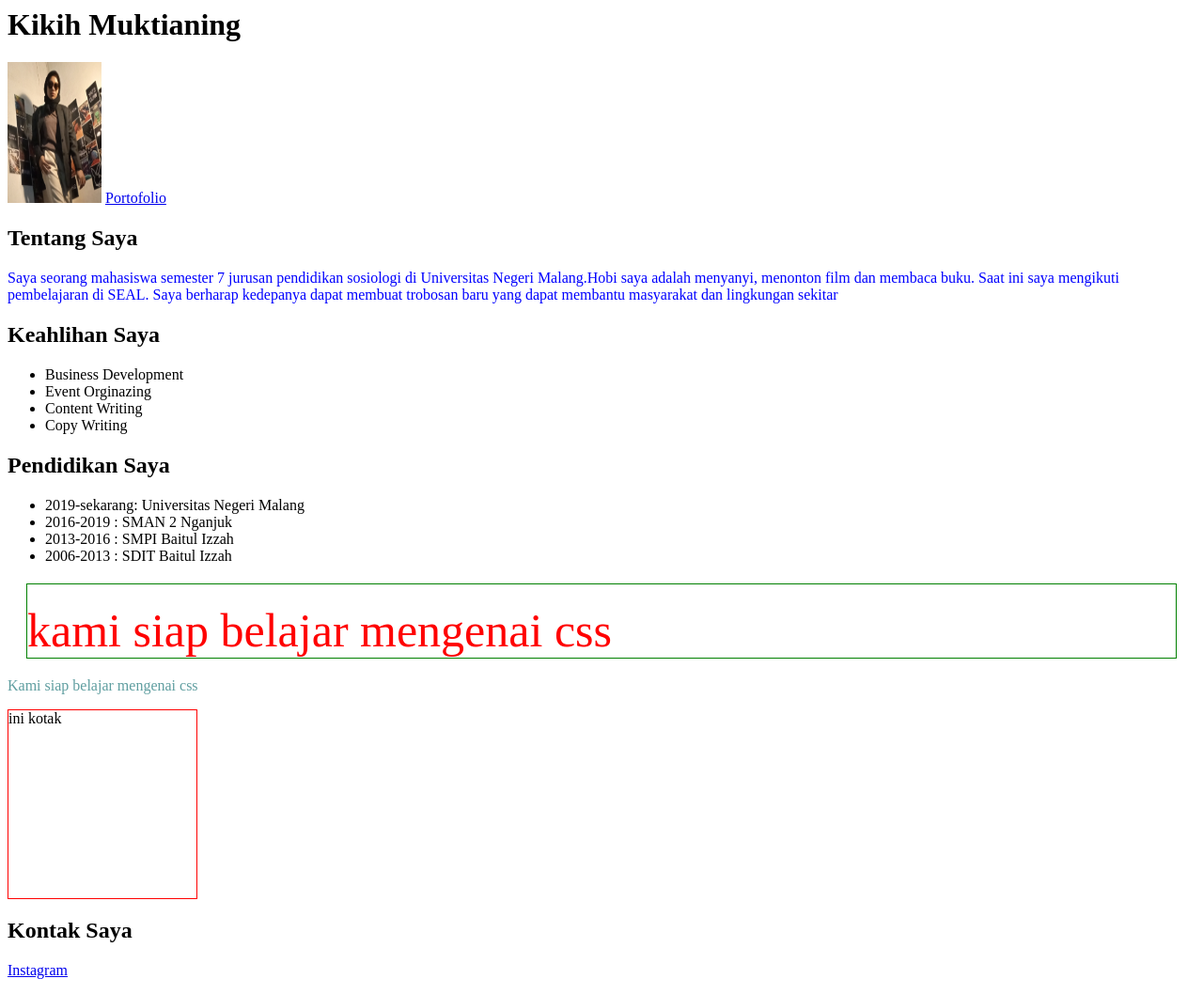
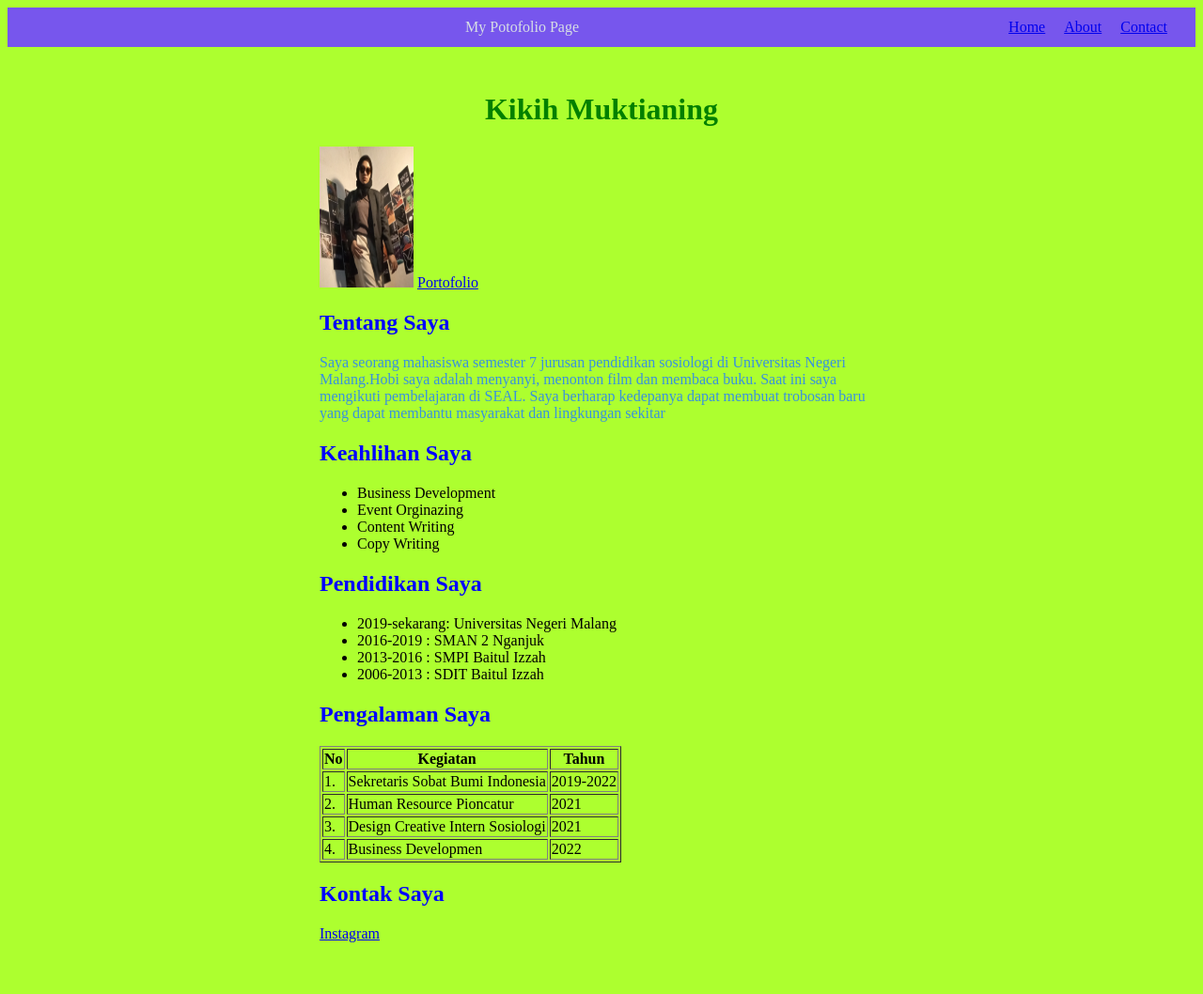
Before and after one commit to Kikih-Muktianing/Kikih-Muktianing.github.io, a plain HTML site: page portofolio copy.html in a window 1280 px wide. Shown: the whole page at 94% size. Drawn offline with Linux system fonts and the light colour scheme.

Commit message:
html_element

```diff
--- a/portofolio copy.html
+++ b/portofolio copy.html
@@ -1,13 +1,29 @@
 <html>
-    <body>
-        <h1>Kikih Muktianing</h1>
+<body>
+    <div class="navbar">
+        <div></div>
+        <hi style="color:rgb(215, 222, 228);">My Potofolio Page</hi>
+        <div class="menu">
+            <a href="#">Home</a>
+            <a href="#">About</a>
+            <a href="#">Contact</a>
+            </div>
+        </div>
+
+
+</body>
+
+<body>
+    <div style="max-width: 600px; margin: 3em auto">
+    <h1 >Kikih Muktianing</h1>
         <img src="kikih.jpg" width="100" height="150">
         <a href=">Biodata</a>
         <a href="portofolio.html">Portofolio</a>
 
        <h2>Tentang Saya</h2>
-        <p style="color:blue;"> Saya seorang mahasiswa semester 7 jurusan pendidikan sosiologi di Universitas Negeri Malang.Hobi saya adalah menyanyi, menonton film dan membaca buku. Saat ini saya mengikuti pembelajaran di SEAL.
+        <p style="color:rgb(57, 145, 222);"> Saya seorang mahasiswa semester 7 jurusan pendidikan sosiologi di Universitas Negeri Malang.Hobi saya adalah menyanyi, menonton film dan membaca buku. Saat ini saya mengikuti pembelajaran di SEAL.
             Saya berharap kedepanya dapat membuat trobosan baru yang dapat membantu masyarakat dan lingkungan sekitar</p>
+
         <h2>Keahlihan Saya</h2>
         <ul>
             <li>Business Development</li>
@@ -29,14 +45,36 @@
     </style>
     <link rel="stylesheet" href="./style.css">
     </head>
-<body>
-    <p class="para"> kami siap belajar mengenai css</p>
-    <p class="para-external"> Kami siap belajar mengenai css</p>
-    <div class="box">ini kotak</div>
-</body>
+
+<h2>Pengalaman Saya</h2>
+<table border="1">
+
+    <tr>
+    <th>No</th>
+    <th>Kegiatan</th>
+    <th>Tahun</th>
+    </tr>
+
+    <tr>
+        <td>1.</td>
+        <td>Sekretaris Sobat Bumi Indonesia</td>
+        <td>2019-2022</td>
+    </tr>
+        <td>2.</td>
+        <td>Human Resource Pioncatur</td>
+        <td>2021</td>
+    </tr>
+        <td>3.</td>
+        <td>Design Creative Intern Sosiologi</td>
+        <td>2021</td>
+    </tr>
+        <td>4.</td>
+        <td>Business Developmen</td>
+        <td>2022</td>
+        </table>
 
     <h2>Kontak Saya </h2>
     <p><A href="https://www.instagram.com/kriehtia/">Instagram</a></p>
 
-
+    </div>
 </html>
--- a/style.css
+++ b/style.css
@@ -1,3 +1,24 @@
+.navbar {
+    padding: 12px 30px;
+    background-color: rgb(119, 86, 237);
+    display: flex;
+    flex-direction: row;
+    justify-content: space-between;
+}
+
+.menu {
+    display: flex;
+    flex-direction: row;
+    align-items: center;
+    gap: 20px;
+}
+
+.menu > a {
+    color: rgb(252, 254, 254)
+    text-direction: none;
+    transition: all 0.3s ease-in-out;
+}
+
 .para {color:red;
 margin: 20px;
 border: 1px solid green;
@@ -5,11 +26,21 @@ padding: 20px 20px 0 0;
 }
 
 .para-external{
-    color: cadetblue;
+    color: rgb(16, 41, 125);
 
 }
-
 .box {border: 1px solid red;
     width: 200px;
 height: 200px;
 }
+h1 {
+    color: green;
+    text-align:center;
+}
+h2 {
+    color:blue;
+    text-align:left;
+}
+body {
+    background-color: greenyellow;
+}
```
Also changed, not shown: 1 other file.
